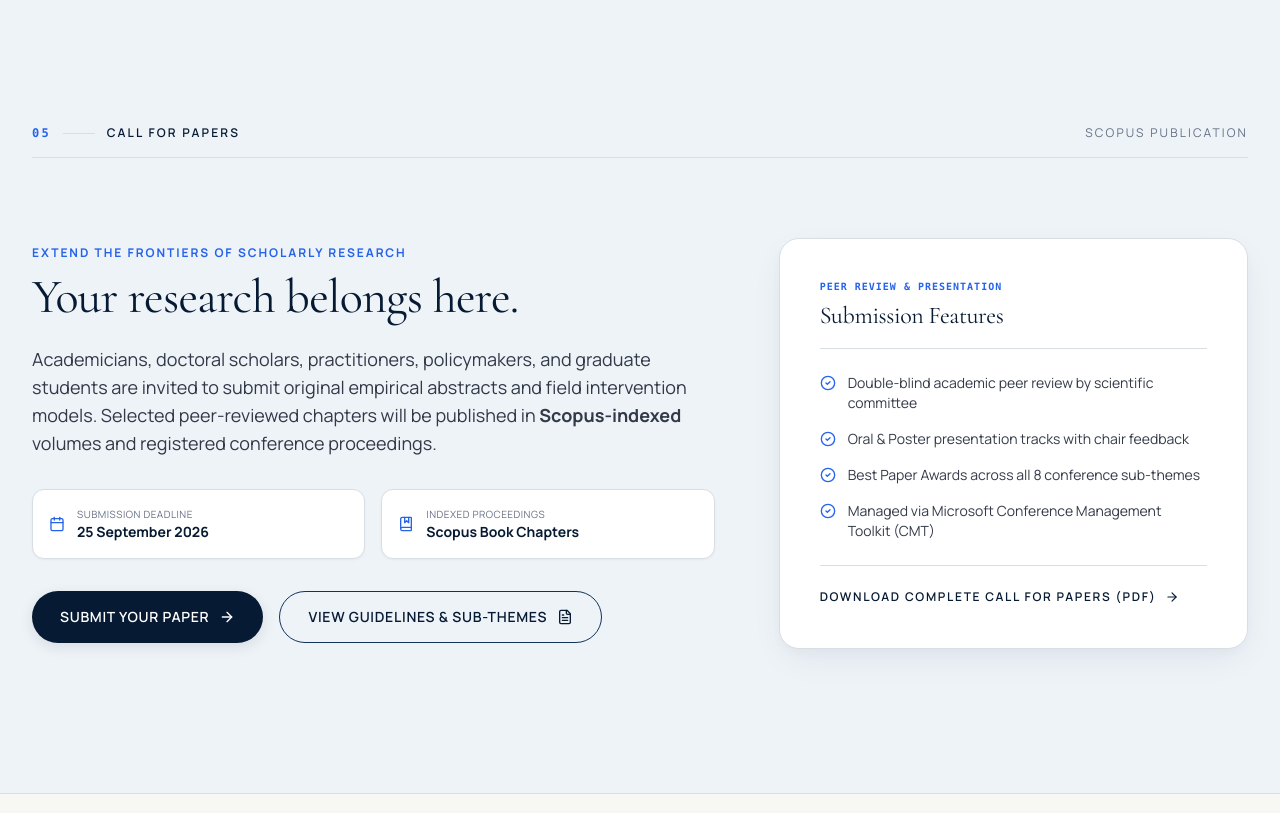
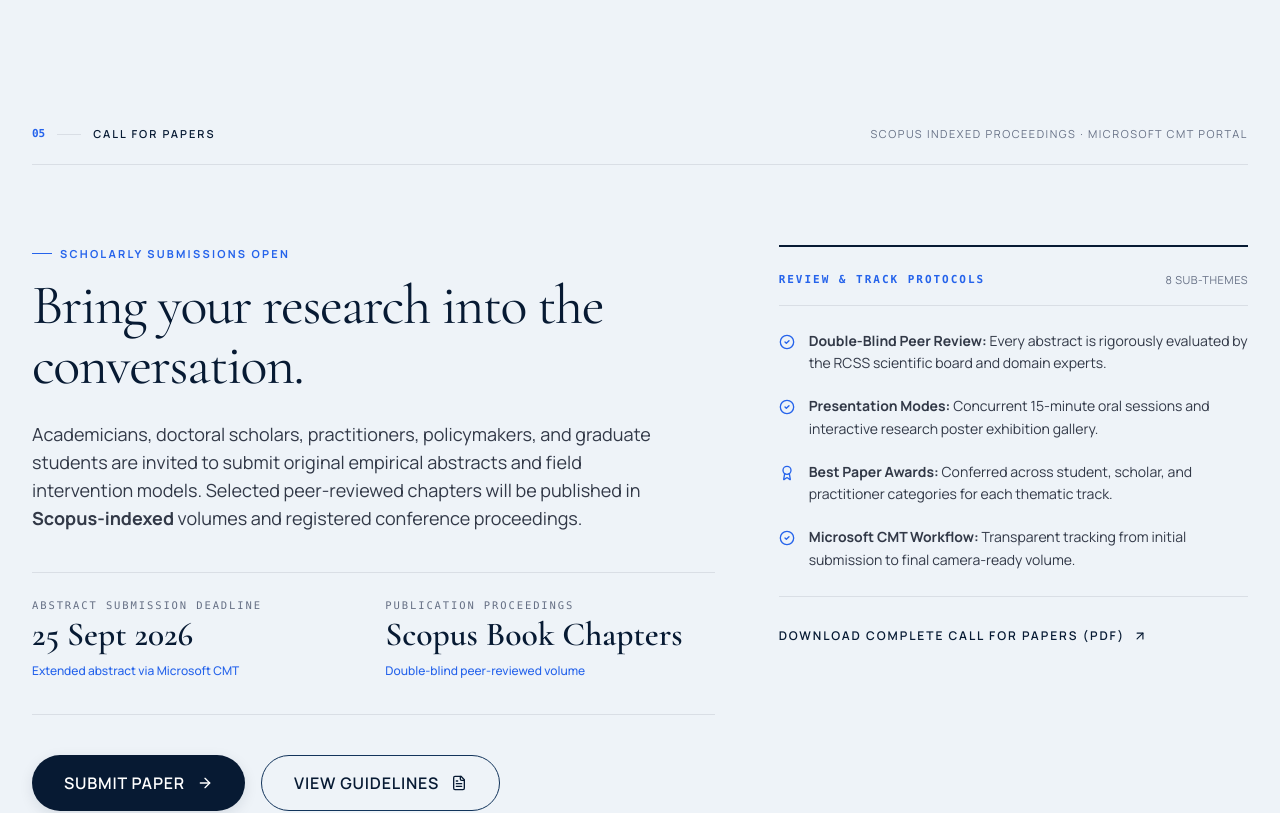
Before and after one commit to nityarnair/sample-website, a React (Vite) app: page / in a window 1280 px wide. Shown: the part 7700-8513 px from the top of the page. Built offline with nearby package versions, Linux system fonts and the light colour scheme.

Commit message:
feat: add CallForPapersSection component to landing page

```diff
--- a/src/components/sections/CallForPapersSection.tsx
+++ b/src/components/sections/CallForPapersSection.tsx
@@ -1,5 +1,5 @@
 import React from 'react';
-import { FileText, ArrowRight, Calendar, BookMarked, CheckCircle2 } from 'lucide-react';
+import { ArrowUpRight, FileText, CheckCircle2, Award } from 'lucide-react';
 import { Button } from '@/components/ui/Button';
 import { CONFERENCE_DATA } from '@/data/conference';
 
@@ -7,54 +7,72 @@ export const CallForPapersSection: React.FC = () => {
   return (
     <section
       id="call-for-papers"
-      className="py-24 sm:py-32 lg:py-36 bg-[#EEF3F8] text-[#101828] border-b border-[#D9DEE5] relative overflow-hidden"
+      className="bg-[#EEF3F8] text-[#101828] border-b border-[#D9DEE5] relative py-24 sm:py-32 lg:py-36"
       aria-labelledby="call-for-papers-heading"
     >
-      <div className="max-w-7xl mx-auto px-4 sm:px-8 relative z-10">
-        {/* Section Header */}
-        <div className="flex items-center justify-between pb-4 mb-14 sm:mb-20 border-b border-[#D9DEE5] text-xs font-sans uppercase tracking-[0.18em] text-[#667085]">
+      <div className="max-w-7xl mx-auto px-4 sm:px-8">
+
+        {/* ── TOP SECTION ANNOTATION BAR ── */}
+        <div className="flex items-center justify-between pb-5 mb-14 sm:mb-20 border-b border-[#D9DEE5]">
           <div className="flex items-center gap-3">
-            <span className="text-[#2563EB] font-mono font-bold">05</span>
-            <span className="w-8 h-px bg-[#D9DEE5]" />
-            <span className="text-[#071A33] font-semibold">CALL FOR PAPERS</span>
+            <span className="font-mono text-[11px] font-bold text-[#2563EB] tabular-nums">05</span>
+            <span className="w-6 h-px bg-[#D9DEE5]" />
+            <span className="text-[11px] font-sans uppercase tracking-[0.18em] text-[#071A33] font-semibold">
+              Call For Papers
+            </span>
           </div>
-          <span>Scopus Publication</span>
+          <span className="text-[11px] font-sans uppercase tracking-[0.14em] text-[#667085]">
+            Scopus Indexed Proceedings · Microsoft CMT Portal
+          </span>
         </div>
 
-        <div className="grid grid-cols-1 lg:grid-cols-12 gap-12 lg:gap-16 items-center">
-          {/* Left Editorial Copy */}
+        {/* ── ASYMMETRIC 2-COLUMN EDITORIAL COMPOSITION ── */}
+        <div className="grid grid-cols-1 lg:grid-cols-12 gap-12 lg:gap-16 items-start">
+
+          {/* ── LEFT COLUMN: Editorial Typography, Deadlines & CTAs (7 cols) ── */}
           <div className="lg:col-span-7">
-            <span className="text-xs font-sans uppercase tracking-[0.16em] text-[#2563EB] font-bold block mb-3">
-              Extend the frontiers of scholarly research
-            </span>
+            <div className="flex items-center gap-2 mb-3">
+              <span className="w-5 h-px bg-[#2563EB]" />
+              <span className="text-[11px] font-sans uppercase tracking-[0.2em] font-bold text-[#2563EB]">
+                Scholarly Submissions Open
+              </span>
+            </div>
 
             <h2
               id="call-for-papers-heading"
-              className="text-3xl sm:text-4xl lg:text-5xl font-serif font-normal text-[#071A33] leading-[1.12] mb-6"
+              className="text-[2.25rem] sm:text-[3rem] lg:text-[3.5rem] font-serif font-normal text-[#071A33] leading-[1.08] tracking-tight mb-6"
             >
-              Your research belongs here.
+              Bring your research into the conversation.
             </h2>
 
-            <p className="text-base sm:text-lg text-[#101828]/85 font-sans leading-relaxed font-normal mb-8">
+            <p className="text-base sm:text-lg text-[#101828]/85 font-sans leading-relaxed font-normal mb-10 max-w-[620px]">
               Academicians, doctoral scholars, practitioners, policymakers, and graduate students are invited to submit original empirical abstracts and field intervention models. Selected peer-reviewed chapters will be published in <strong>Scopus-indexed</strong> volumes and registered conference proceedings.
             </p>
 
-            {/* Verified Key Milestones */}
-            <div className="grid grid-cols-1 sm:grid-cols-2 gap-4 text-xs font-sans mb-8">
-              <div className="flex items-center gap-3 bg-white p-4 rounded-xl border border-[#D9DEE5] shadow-subtle">
-                <Calendar className="w-4 h-4 text-[#2563EB] shrink-0" />
-                <div>
-                  <div className="text-[10px] text-[#667085] uppercase tracking-wider">Submission Deadline</div>
-                  <strong className="text-[#071A33] text-xs sm:text-sm">25 September 2026</strong>
+            {/* Prominent Typography Milestone Strip (No boxed cards) */}
+            <div className="grid grid-cols-1 sm:grid-cols-2 gap-6 pt-6 pb-8 border-y border-[#D9DEE5] mb-10">
+              <div>
+                <span className="text-[10.5px] font-mono uppercase tracking-[0.18em] text-[#667085] block mb-1">
+                  Abstract Submission Deadline
+                </span>
+                <div className="font-serif text-[1.85rem] sm:text-[2.1rem] font-semibold text-[#071A33] leading-none mb-1">
+                  25 Sept 2026
                 </div>
+                <span className="text-[12px] font-sans text-[#2563EB] font-medium">
+                  Extended abstract via Microsoft CMT
+                </span>
               </div>
 
-              <div className="flex items-center gap-3 bg-white p-4 rounded-xl border border-[#D9DEE5] shadow-subtle">
-                <BookMarked className="w-4 h-4 text-[#2563EB] shrink-0" />
-                <div>
-                  <div className="text-[10px] text-[#667085] uppercase tracking-wider">Indexed Proceedings</div>
-                  <strong className="text-[#071A33] text-xs sm:text-sm">Scopus Book Chapters</strong>
+              <div>
+                <span className="text-[10.5px] font-mono uppercase tracking-[0.18em] text-[#667085] block mb-1">
+                  Publication Proceedings
+                </span>
+                <div className="font-serif text-[1.85rem] sm:text-[2.1rem] font-semibold text-[#071A33] leading-none mb-1">
+                  Scopus Book Chapters
                 </div>
+                <span className="text-[12px] font-sans text-[#2563EB] font-medium">
+                  Double-blind peer-reviewed volume
+                </span>
               </div>
             </div>
 
@@ -62,71 +80,76 @@ export const CallForPapersSection: React.FC = () => {
             <div className="flex flex-wrap items-center gap-4">
               <Button
                 variant="navy"
-                size="md"
+                size="lg"
                 asLink
                 href={CONFERENCE_DATA.links.cmtSubmission}
                 showArrow
               >
-                Submit Your Paper
+                Submit Paper
               </Button>
 
               <Button
                 variant="outline"
-                size="md"
+                size="lg"
                 asLink
                 href="/call_for_papers"
                 icon={<FileText className="w-4 h-4" />}
               >
-                View Guidelines &amp; Sub-Themes
+                View Guidelines
               </Button>
             </div>
           </div>
 
-          {/* Right Open Card: Submission Highlights */}
-          <div className="lg:col-span-5">
-            <div className="p-8 sm:p-10 rounded-[20px] bg-white border border-[#D9DEE5] shadow-editorial space-y-6">
-              <div className="border-b border-[#D9DEE5] pb-4">
-                <span className="text-[10px] font-mono font-bold text-[#2563EB] uppercase tracking-widest block mb-1">
-                  Peer Review &amp; Presentation
+          {/* ── RIGHT COLUMN: Open Editorial Feature Breakdown (5 cols) ── */}
+          <div className="lg:col-span-5 pt-2 lg:pt-0">
+            <div className="border-t-2 border-[#071A33] pt-6 space-y-6">
+
+              <div className="flex items-center justify-between pb-4 border-b border-[#D9DEE5]">
+                <span className="text-[11px] font-mono font-bold text-[#2563EB] uppercase tracking-[0.18em]">
+                  Review &amp; Track Protocols
                 </span>
-                <h3 className="font-serif text-2xl text-[#071A33] font-normal m-0">
-                  Submission Features
-                </h3>
+                <span className="text-[11px] font-sans text-[#667085] uppercase tracking-wider">
+                  8 Sub-Themes
+                </span>
               </div>
 
-              <ul className="space-y-4 text-xs sm:text-sm text-[#101828]/85 font-sans">
-                <li className="flex items-start gap-3">
-                  <CheckCircle2 className="w-4 h-4 text-[#2563EB] shrink-0 mt-0.5" />
-                  <span>Double-blind academic peer review by scientific committee</span>
+              <ul className="space-y-5 text-[13.5px] sm:text-[14px] text-[#101828]/85 font-sans leading-relaxed">
+                <li className="flex items-start gap-3.5">
+                  <CheckCircle2 className="w-4 h-4 text-[#2563EB] shrink-0 mt-1" />
+                  <span><strong>Double-Blind Peer Review:</strong> Every abstract is rigorously evaluated by the RCSS scientific board and domain experts.</span>
                 </li>
-                <li className="flex items-start gap-3">
-                  <CheckCircle2 className="w-4 h-4 text-[#2563EB] shrink-0 mt-0.5" />
-                  <span>Oral &amp; Poster presentation tracks with chair feedback</span>
+                <li className="flex items-start gap-3.5">
+                  <CheckCircle2 className="w-4 h-4 text-[#2563EB] shrink-0 mt-1" />
+                  <span><strong>Presentation Modes:</strong> Concurrent 15-minute oral sessions and interactive research poster exhibition gallery.</span>
                 </li>
-                <li className="flex items-start gap-3">
-                  <CheckCircle2 className="w-4 h-4 text-[#2563EB] shrink-0 mt-0.5" />
-                  <span>Best Paper Awards across all 8 conference sub-themes</span>
+                <li className="flex items-start gap-3.5">
+                  <Award className="w-4 h-4 text-[#2563EB] shrink-0 mt-1" />
+                  <span><strong>Best Paper Awards:</strong> Conferred across student, scholar, and practitioner categories for each thematic track.</span>
                 </li>
-                <li className="flex items-start gap-3">
-                  <CheckCircle2 className="w-4 h-4 text-[#2563EB] shrink-0 mt-0.5" />
-                  <span>Managed via Microsoft Conference Management Toolkit (CMT)</span>
+                <li className="flex items-start gap-3.5">
+                  <CheckCircle2 className="w-4 h-4 text-[#2563EB] shrink-0 mt-1" />
+                  <span><strong>Microsoft CMT Workflow:</strong> Transparent tracking from initial submission to final camera-ready volume.</span>
                 </li>
               </ul>
 
-              <div className="pt-4 border-t border-[#D9DEE5]">
+              {/* Direct PDF Link */}
+              <div className="pt-6 border-t border-[#D9DEE5]">
                 <a
                   href={CONFERENCE_DATA.links.brochurePdf}
                   target="_blank"
                   rel="noopener noreferrer"
-                  className="group inline-flex items-center gap-2 text-xs font-sans uppercase tracking-[0.14em] font-semibold text-[#071A33] hover:text-[#2563EB] transition-colors"
+                  className="group inline-flex items-center gap-2 text-xs font-sans uppercase tracking-[0.16em] font-semibold text-[#071A33] hover:text-[#2563EB] transition-colors"
                 >
                   <span>Download Complete Call for Papers (PDF)</span>
-                  <ArrowRight className="w-3.5 h-3.5 transition-transform duration-300 group-hover:translate-x-1" />
+                  <ArrowUpRight className="w-3.5 h-3.5 transition-transform duration-300 group-hover:translate-x-0.5 group-hover:-translate-y-0.5" />
                 </a>
               </div>
+
             </div>
           </div>
+
         </div>
+
       </div>
     </section>
   );
```
